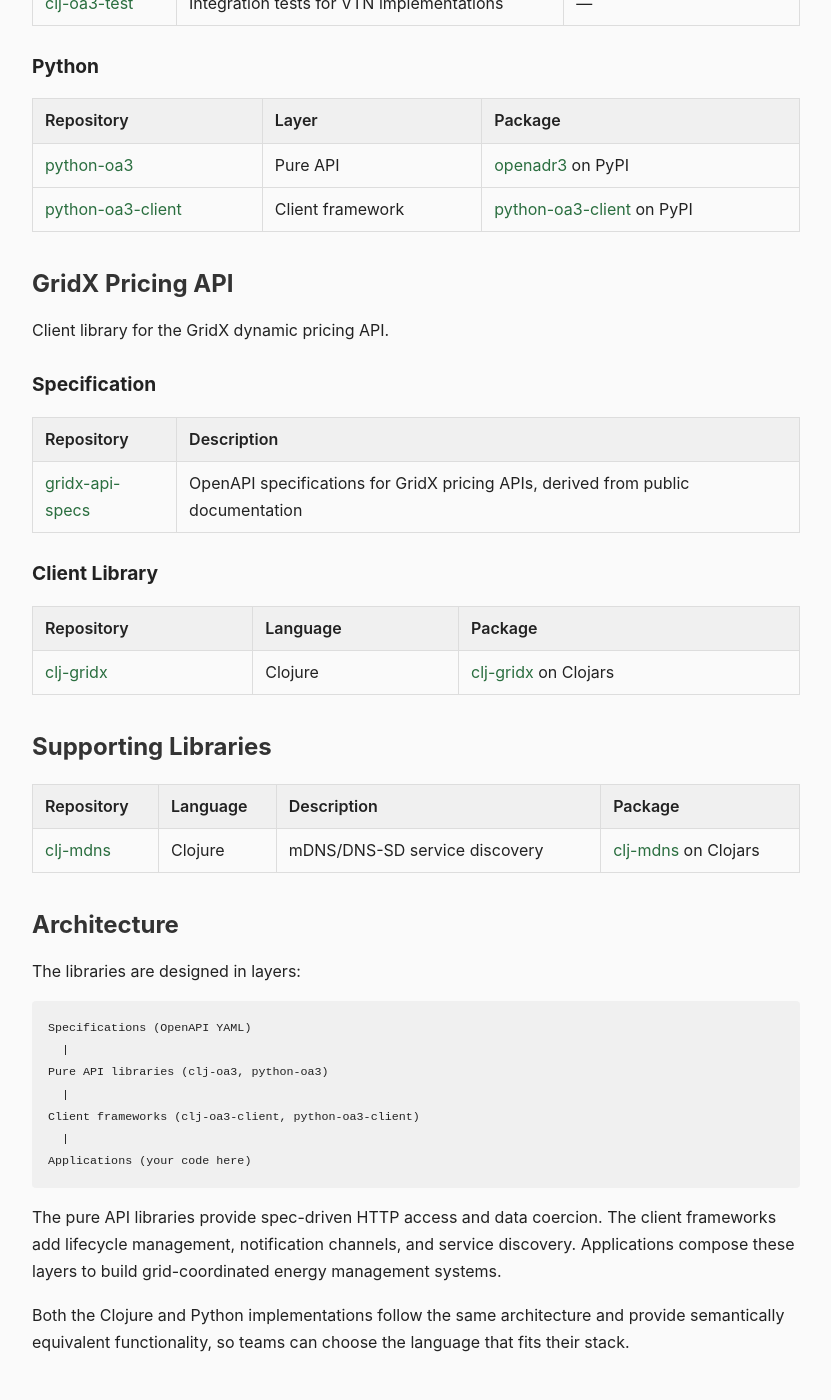
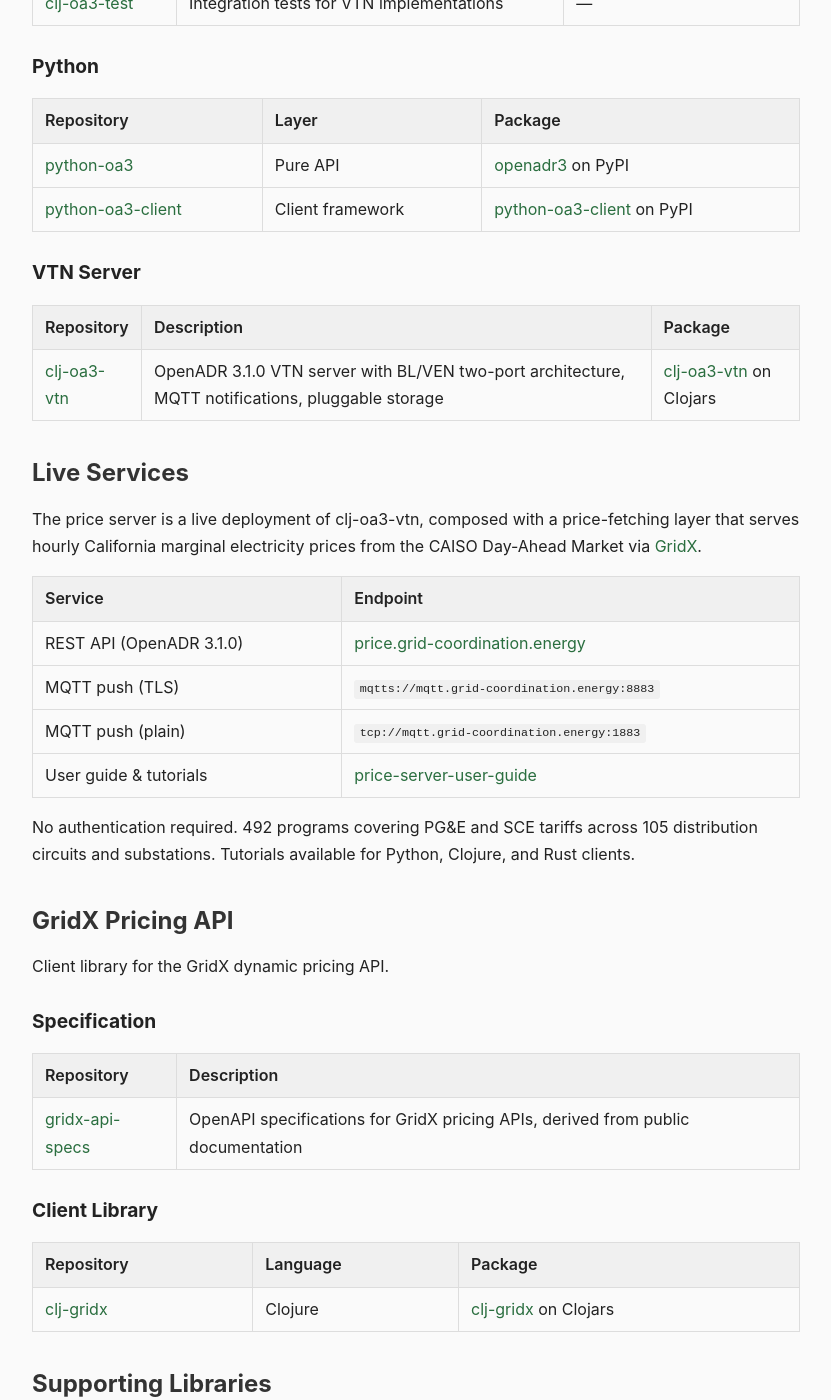
Before and after one commit to grid-coordination/grid-coordination.github.io, a Jekyll site: the page built from software.md, in a window 1280 px wide and 1400 px high, scrolled down 872 px. Shown: the whole window, without its empty margins (224-1055 px from the left). Built offline with Jekyll 4.4.1, drawn with Linux system fonts in a browser that asks for light colours; some of the changed text lies outside the part shown.

Commit message:
Add live price server and clj-oa3-vtn across site
Feature the public OpenADR 3 price server prominently on the home page
with a styled callout section, and add clj-oa3-vtn + live services
to software, resources, and demo pages.

Co-Authored-By: Claude Opus 4.6 (1M context) <noreply@anthropic.com>

````diff
--- a/software.md
+++ b/software.md
@@ -35,6 +35,25 @@ Each language has a two-layer stack: a **pure API library** (spec-driven HTTP cl
 | [python-oa3](https://github.com/grid-coordination/python-oa3) | Pure API | [openadr3](https://pypi.org/project/openadr3/) on PyPI |
 | [python-oa3-client](https://github.com/grid-coordination/python-oa3-client) | Client framework | [python-oa3-client](https://pypi.org/project/python-oa3-client/) on PyPI |
 
+### VTN Server
+
+| Repository | Description | Package |
+|------------|-------------|---------|
+| [clj-oa3-vtn](https://github.com/grid-coordination/clj-oa3-vtn) | OpenADR 3.1.0 VTN server with BL/VEN two-port architecture, MQTT notifications, pluggable storage | [clj-oa3-vtn](https://clojars.org/energy.grid-coordination/clj-oa3-vtn) on Clojars |
+
+## Live Services
+
+The price server is a live deployment of clj-oa3-vtn, composed with a price-fetching layer that serves hourly California marginal electricity prices from the CAISO Day-Ahead Market via [GridX](https://www.gridx.com/).
+
+| Service | Endpoint |
+|---------|----------|
+| REST API (OpenADR 3.1.0) | [price.grid-coordination.energy](https://price.grid-coordination.energy/openadr3/3.1.0/) |
+| MQTT push (TLS) | `mqtts://mqtt.grid-coordination.energy:8883` |
+| MQTT push (plain) | `tcp://mqtt.grid-coordination.energy:1883` |
+| User guide & tutorials | [price-server-user-guide](https://github.com/grid-coordination/price-server-user-guide) |
+
+No authentication required. 492 programs covering PG&E and SCE tariffs across 105 distribution circuits and substations. Tutorials available for Python, Clojure, and Rust clients.
+
 ## GridX Pricing API
 
 Client library for the GridX dynamic pricing API.
@@ -68,9 +87,11 @@ Pure API libraries (clj-oa3, python-oa3)
   |
 Client frameworks (clj-oa3-client, python-oa3-client)
   |
-Applications (your code here)
+VTN server (clj-oa3-vtn)
+  |
+Applications & live services (price server, your code here)
 ```
 
-The pure API libraries provide spec-driven HTTP access and data coercion. The client frameworks add lifecycle management, notification channels, and service discovery. Applications compose these layers to build grid-coordinated energy management systems.
+The pure API libraries provide spec-driven HTTP access and data coercion. The client frameworks add lifecycle management, notification channels, and service discovery. The VTN server provides a composable OpenADR 3.1.0 server that can be embedded into larger systems. Applications compose these layers to build grid-coordinated energy management systems.
 
 Both the Clojure and Python implementations follow the same architecture and provide semantically equivalent functionality, so teams can choose the language that fits their stack.
````
Also changed, not shown: demo.md (+1 -0 lines), index.md (+15 -2 lines), resources.md (+15 -0 lines).
